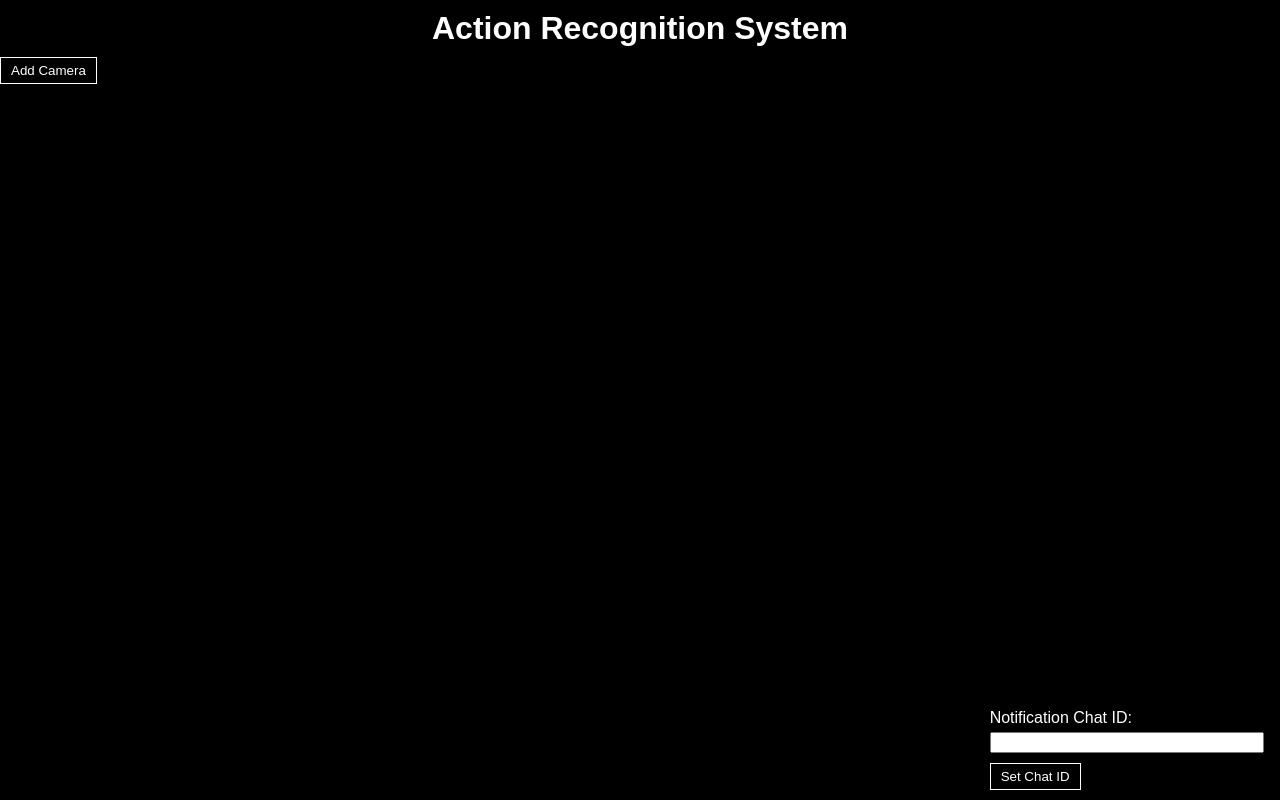
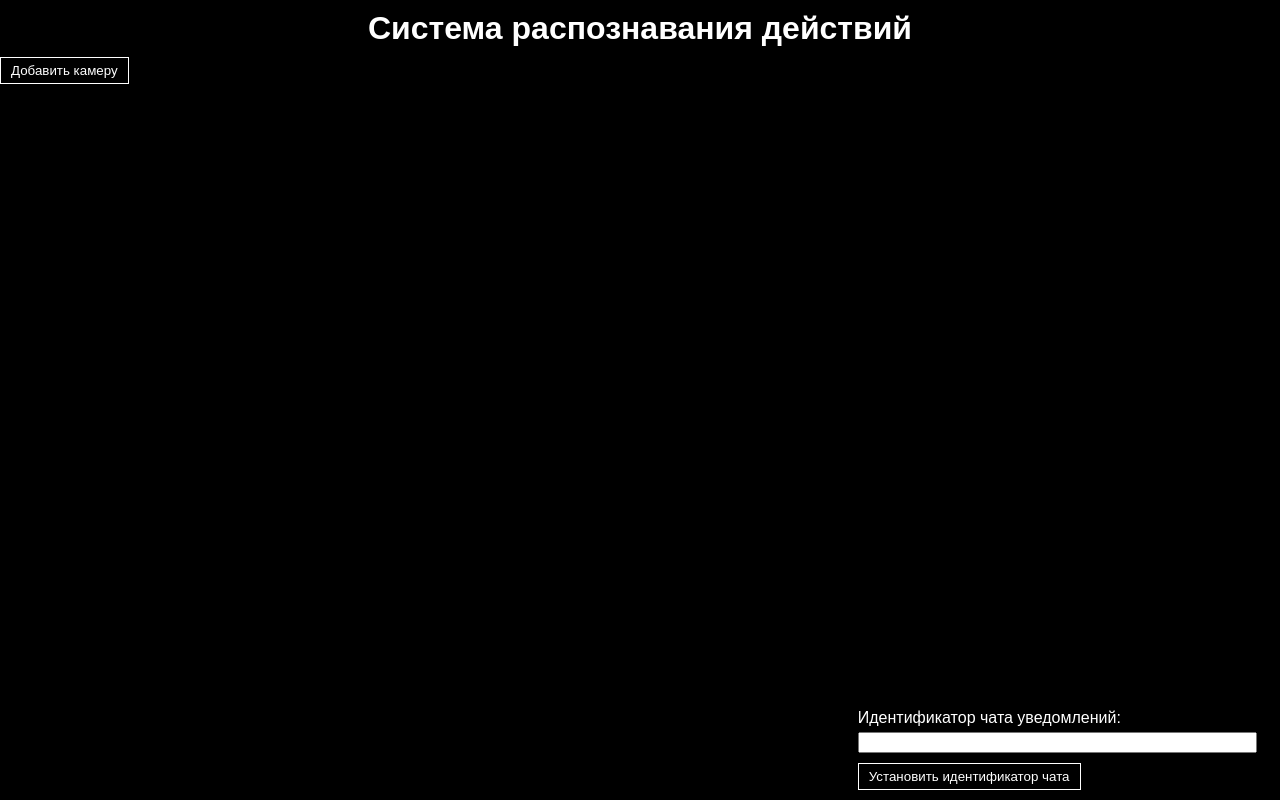
Before and after one commit to Fnaf459/WEB_HAR, a Flask app: template templates/index.html in a window 1280 px wide. Run offline with Flask 3, Linux system fonts and the light colour scheme; the template is opened without the code that fills it, so the values that code supplies are empty; parts of the project's set-up code (start-up, migrations or seed data) failed here and were passed over.

Commit message:
Version 1.0.1

```diff
--- a/app.py
+++ b/app.py
@@ -72,78 +72,6 @@ class R3DWrapper(torch.nn.Module):
 
 model = r3d_18(pretrained=True)
 wrapped_model = R3DWrapper(model).to(device).eval()
-
-# # Function for fine-tuning the model on Kinetics-400 dataset
-# def fine_tune_model(model, train_loader, val_loader, num_epochs=10, learning_rate=1e-3):
-#     criterion = torch.nn.CrossEntropyLoss()
-#     optimizer = torch.optim.Adam(model.parameters(), lr=learning_rate)
-#     model.train()
-#     for epoch in range(num_epochs):
-#         running_loss = 0.0
-#         for i, (inputs, labels) in enumerate(train_loader, 0):
-#             inputs, labels = inputs.to(device), labels.to(device)
-#             optimizer.zero_grad()
-#             outputs = model(inputs)
-#             loss = criterion(outputs, labels)
-#             loss.backward()
-#             optimizer.step()
-#             running_loss += loss.item()
-#             if i % 10 == 9:
-#                 logging.info(f'[Epoch {epoch + 1}, Batch {i + 1}] loss: {running_loss / 10:.3f}')
-#                 running_loss = 0.0
-#         validate_model(model, val_loader)
-#     logging.info('Finished fine-tuning')
-#
-# # Function for validating the model
-# def validate_model(model, val_loader):
-#     model.eval()
-#     correct = 0
-#     total = 0
-#     with torch.no_grad():
-#         for inputs, labels in val_loader:
-#             inputs, labels = inputs.to(device), labels.to(device)
-#             outputs = model(inputs)
-#             _, predicted = torch.max(outputs, 1)
-#             total += labels.size(0)
-#             correct += (predicted == labels).sum().item()
-#     logging.info(f'Accuracy of the network on the validation set: {100 * correct / total:.2f}%')
-#
-# # Load Kinetics-400 dataset
-# def load_kinetics400_data(batch_size=8, num_workers=4):
-#     data_transform = transforms.Compose([
-#         transforms.Resize((128, 171)),
-#         transforms.CenterCrop(112),
-#         transforms.ToTensor(),
-#         transforms.Normalize(mean=[0.43216, 0.394666, 0.37645], std=[0.22803, 0.22145, 0.216989])
-#     ])
-#
-#     train_dataset = Kinetics(
-#         root='./data',
-#         frames_per_clip=16,
-#         num_classes='400',
-#         split='train',
-#         transform=data_transform,
-#         download=True,
-#         num_workers=num_workers
-#     )
-#     val_dataset = Kinetics(
-#         root='./data',
-#         frames_per_clip=16,
-#         num_classes='400',
-#         split='val',
-#         transform=data_transform,
-#         download=True,
-#         num_workers=num_workers
-#     )
-#
-#     train_loader = DataLoader(train_dataset, batch_size=batch_size, shuffle=True, num_workers=num_workers)
-#     val_loader = DataLoader(val_dataset, batch_size=batch_size, shuffle=False, num_workers=num_workers)
-#
-#     return train_loader, val_loader
-#
-# # Example of how to use the fine-tuning function
-# train_loader, val_loader = load_kinetics400_data()
-# fine_tune_model(wrapped_model, train_loader, val_loader)
 
 # Export the model to ONNX format
 onnx_model_path = "./models/r3d_18.onnx"
@@ -294,7 +222,8 @@ def generate_frames_with_notification(camera_id, camera_name):
         if len(frames) == 8 and fps >= 1:
             action, confidence = classify_action(frames)
 
-            color = (0, 255, 0) if action not in dangerous_actions else (255, 0, 0)  # Green for normal, red for dangerous
+            color = (0, 255, 0) if action not in dangerous_actions else (0, 0, 255)  # Green for normal, red for dangerous
+            text_color = (0, 255, 0) if action not in dangerous_actions else (255, 0, 0)
             if action in dangerous_actions:
                 notifications.send_telegram_notification(action, camera_name)
                 with lock:
@@ -312,7 +241,7 @@ def generate_frames_with_notification(camera_id, camera_name):
             small_font = ImageFont.truetype("arial.ttf", 12)  # Half size font
 
             text = f"Опасное действие: {action}" if action in dangerous_actions else f"Действие: {action}"
-            draw.text((10, 60), text, font=small_font, fill=color)
+            draw.text((10, 60), text, font=small_font, fill=text_color)
             draw.text((10, 30), f'FPS: {fps}', font=small_font, fill=(0, 255, 0))
             draw.text((10, 90), f"Уверенность: {confidence:.2f}", font=small_font, fill=(0, 255, 0))
 
--- a/static/script.js
+++ b/static/script.js
@@ -28,7 +28,7 @@ document.addEventListener('DOMContentLoaded', (event) => {
                 });
                 lastAlertTime = now;
             })
-            .catch(error => console.error('Error fetching dangerous actions:', error));
+            .catch(error => console.error('Ошибка при получении опасных действий:', error));
     }
 
     setInterval(fetchDangerousActions, 1000);
@@ -109,9 +109,9 @@ function setTelegramChatId(event) {
         body: new URLSearchParams({ chat_id: chatId })
     }).then(response => {
         if (response.status === 204) {
-            alert('Notification chat ID set');
+            alert('Идентификатор чата для уведомлений установлен');
         } else {
-            alert('Failed to set chat ID');
+            alert('Не удалось установить идентификатор чата');
         }
     });
 }
@@ -126,6 +126,6 @@ function updateCameraName(element) {
         },
         body: JSON.stringify({ current_camera_id: cameraId, new_camera_id: cameraId, new_camera_name: newCameraName }),
     }).then(() => {
-        alert('Camera name updated');
+        alert('Название камеры обновлено');
     });
 }
--- a/templates/index.html
+++ b/templates/index.html
@@ -7,9 +7,9 @@
     <script src="{{ url_for('static', filename='script.js') }}" defer></script>
 </head>
 <body>
-    <h1>Action Recognition System</h1>
+    <h1>Система распознавания действий</h1>
     <div id="alert-container"></div>
-    <button id="add-camera-button" onclick="showCameraMenu()">Add Camera</button>
+    <button id="add-camera-button" onclick="showCameraMenu()">Добавить камеру</button>
     <div id="cameras">
         {% for camera in cameras %}
             <div class="camera">
@@ -18,9 +18,9 @@
                 <div class="button-container">
                     <form method="post" action="/remove_camera" onsubmit="return removeCamera(this)" style="display:inline;">
                         <input type="hidden" name="camera_id" value="{{ camera.id }}">
-                        <button type="submit">Remove Camera</button>
+                        <button type="submit">Удалить камеру</button>
                     </form>
-                    <button onclick="showChangeCameraMenu({{ camera.id }}, this, '{{ camera.name }}')">Change Camera</button>
+                    <button onclick="showChangeCameraMenu({{ camera.id }}, this, '{{ camera.name }}')">Поменять камеру</button>
                 </div>
             </div>
         {% endfor %}
@@ -31,7 +31,7 @@
                 <li onclick="addCamera({{ camera.id }}, '{{ camera.name }}')">{{ camera.name }}</li>
             {% endfor %}
         </ul>
-        <button onclick="hideCameraMenu()">Close</button>
+        <button onclick="hideCameraMenu()">Закрыть</button>
     </div>
     <div id="change-camera-menu">
         <ul>
@@ -41,13 +41,13 @@
         </ul>
         <input type="hidden" id="current-camera-id" value="">
         <input type="hidden" id="current-camera-name" value="">
-        <button onclick="hideChangeCameraMenu()">Close</button>
+        <button onclick="hideChangeCameraMenu()">Закрыть</button>
     </div>
     <div id="chat-id-field">
         <form method="post" action="/set_telegram_chat_id" onsubmit="setTelegramChatId(event)">
-            <label for="chat_id">Notification Chat ID:</label>
+            <label for="chat_id">Идентификатор чата уведомлений:</label>
             <input type="text" id="chat_id" name="chat_id" required>
-            <button type="submit">Set Chat ID</button>
+            <button type="submit">Установить идентификатор чата</button>
         </form>
     </div>
 
```
